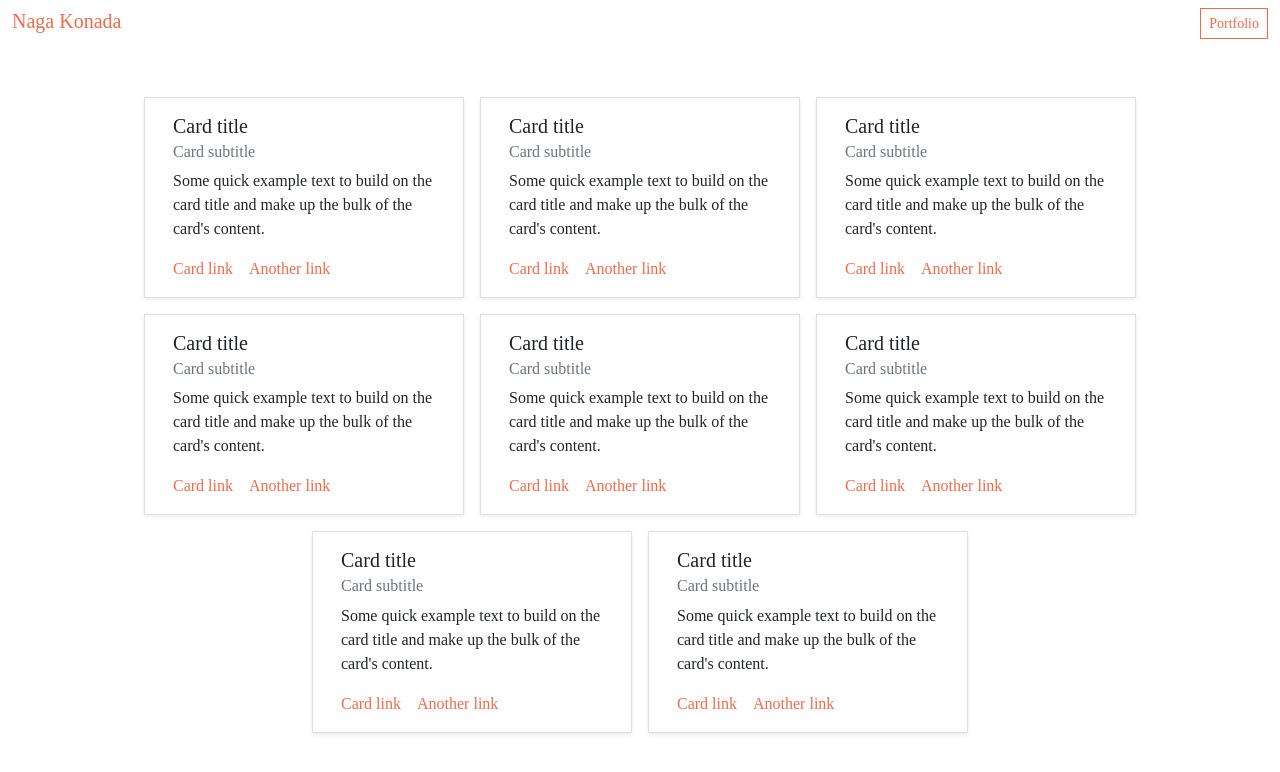
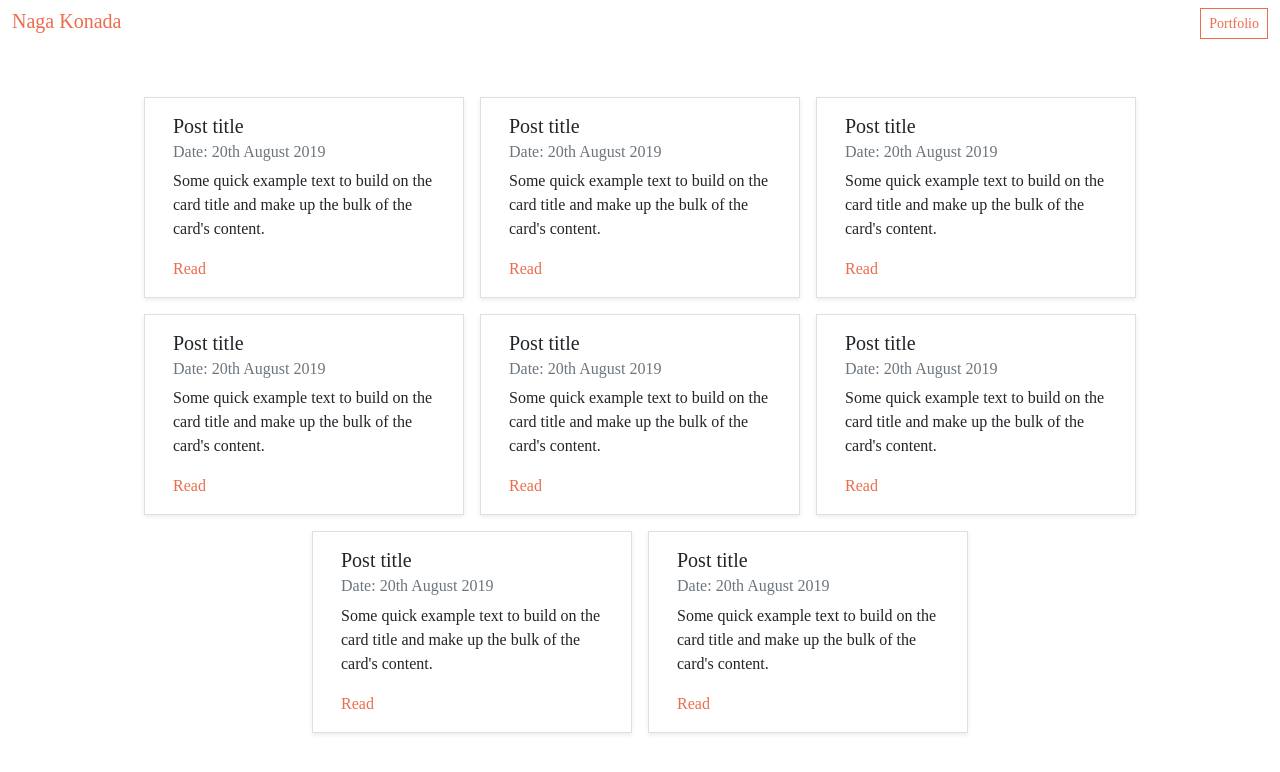
Before and after one commit to ChaituKNag/blog.nagakonada.com, a Gatsby site: page / in a window 1280 px wide. Built offline with nearby package versions, Linux system fonts and the light colour scheme; Gatsby itself is replaced by a stand-in of ours; a web font is replaced by a local one.

Commit message:
refactor: card content change

```diff
--- a/src/components/Card.js
+++ b/src/components/Card.js
@@ -4,11 +4,10 @@ const Card = () => {
     return (
         <div className="card m-2 col-12 col-sm-5 col-lg-3 shadow-sm">
           <div className="card-body">
-            <h5 className="card-title">Card title</h5>
-            <h6 className="card-subtitle mb-2 text-muted">Card subtitle</h6>
+            <h5 className="card-title">Post title</h5>
+            <h6 className="card-subtitle mb-2 text-muted fs-6">Date: 20th August 2019</h6>
             <p className="card-text">Some quick example text to build on the card title and make up the bulk of the card's content.</p>
-            <a href="#" className="card-link text-decoration-none">Card link</a>
-            <a href="#" className="card-link text-decoration-none">Another link</a>
+            <a href="#" className="card-link text-decoration-none">Read</a>
           </div>
         </div>
     )
```
